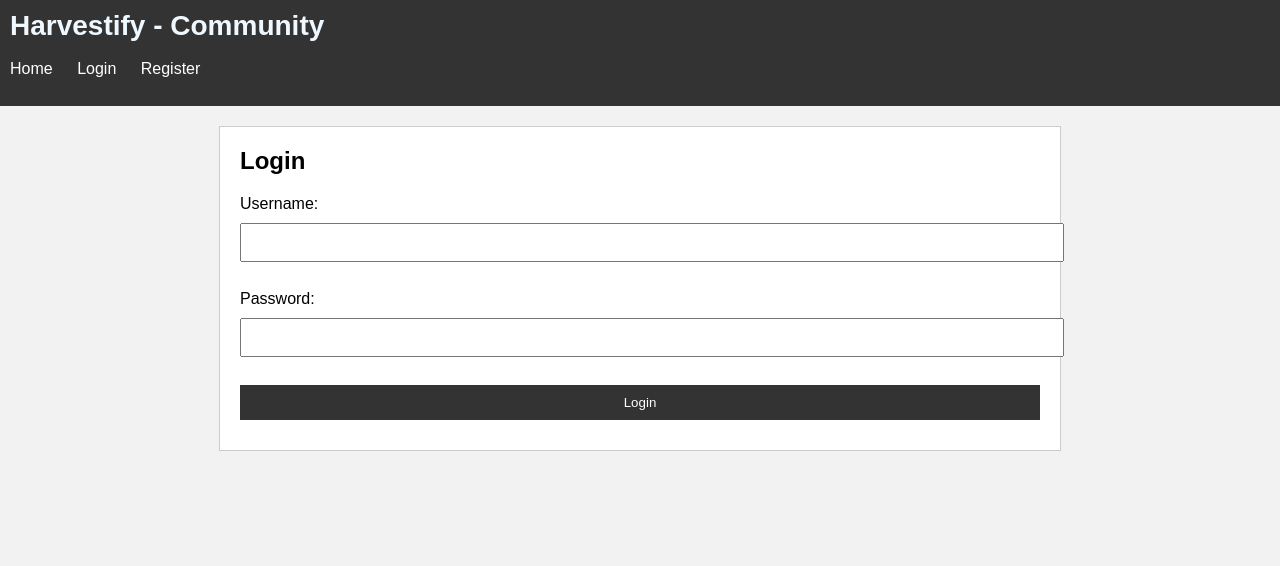
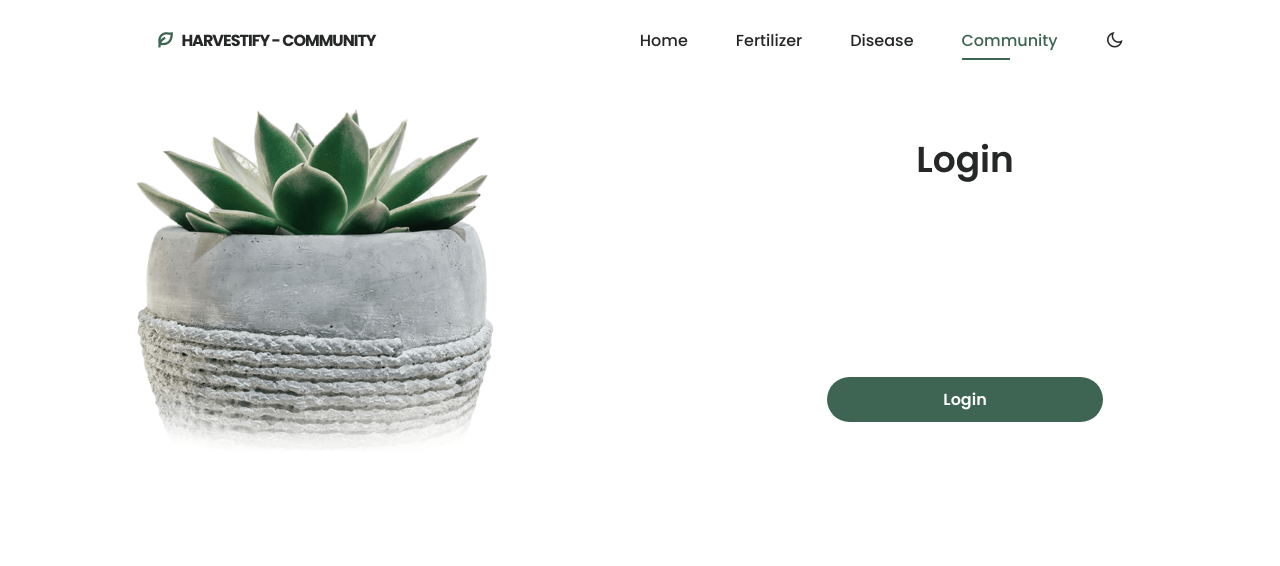
Before and after one commit to Major-project-BE/Harvestify, a Flask app: page /login in a window 1280 px wide. Shown: the top 566 px of the page. Run offline with Flask 3, Linux system fonts and the light colour scheme; some libraries are stand-ins or nearby versions.

Commit message:
Login & Register Changed

```diff
--- a/app/app.py
+++ b/app/app.py
@@ -98,6 +98,7 @@ def home():
     title = 'Harvestify - Home'
     return render_template('homie.html', title = title)
 
+
 # @ app.route('/homie')
 # def homeieee():
 #     title = 'Harvestify - Home'
@@ -195,7 +196,7 @@ app.secret_key = 'your_secret_key'
 
 
 
-@app.route('/register', methods=['GET', 'POST'])
+@app.route('/register', methods=['POST','GET'])
 def register():
     if request.method == 'POST':
         username = request.form['username']
@@ -212,10 +213,11 @@ def register():
             flash('Registration successful. You can now log in.')
             return redirect(url_for('login'))
 
-    return render_template('register.html')
+    return render_template('login_new.html')
 
-@app.route('/login', methods=['GET', 'POST'])
+@app.route('/login', methods=['POST','GET'])
 def login():
+    title = "Harvestify - Community"
     if request.method == 'POST':
         username = request.form['username']
         password = request.form['password']
@@ -228,7 +230,8 @@ def login():
         else:
             flash('Invalid username or password.')
 
-    return render_template('login.html')
+
+    return render_template('login_new.html',title=title)
 
 @app.route('/logout')
 def logout():
--- a/app/static/js/main.js
+++ b/app/static/js/main.js
@@ -139,3 +139,14 @@ sr.reveal(`.home__social`, {delay: 600})
 sr.reveal(`.about__img, .contact__box`,{origin: 'left'})
 sr.reveal(`.about__data, .contact__form`,{origin: 'right'})
 sr.reveal(`.steps__card, .product__card, .questions__group, .footer`,{interval: 100})
+
+const sr_new = ScrollReveal({
+    origin:'down',
+    distance:'60px',
+    duration:2500,
+    delay:500
+
+})
+
+sr_new.reveal('.login-register')
+sr_new.reveal('.login_img')
--- a/app/templates/homie.html
+++ b/app/templates/homie.html
@@ -62,7 +62,7 @@
             <!--==================== HOME ====================-->
             <section class="home" id="home">
                 <div class="home__container container grid">
-                    <img src= "{{ url_for('static', filename='images/OIP__5_-removebg-preview.png') }}" alt="" class="home__img">
+                    <img src= "{{ url_for('static', filename='images/OIP__5_-removebg-preview.png') }}" alt="" class="home__img"    >
 
                     <div class="home__data">
                         <h1 class="home__title">
--- /dev/null
+++ b/app/templates/login_new.html
@@ -0,0 +1,345 @@
+<!DOCTYPE html>
+    <html lang="en">
+    <head>
+        <meta charset="UTF-8">
+        <meta name="viewport" content="width=device-width, initial-scale=1.0">
+
+        <!--=============== FAVICON ===============-->
+        <link rel="shortcut icon" href="{{ url_for('static', filename='images/favicon.png') }}" type="image/x-icon">
+
+        <!--=============== REMIX ICONS ===============-->
+        <link href="https://cdn.jsdelivr.net/npm/remixicon@2.5.0/fonts/remixicon.css" rel="stylesheet">
+        <link href='https://unpkg.com/boxicons@2.1.4/css/boxicons.min.css' rel='stylesheet'>
+
+        <!--=============== CSS ===============-->
+        <link rel="stylesheet" href="{{ url_for('static', filename='css/styles.css') }}">
+
+        <title>{{title}}</title>
+
+        <style>
+            *{
+                margin: 0;
+                padding: 0;
+                box-sizing: border-box;
+                font-family: "Poppins",sans-serif;
+
+            }
+
+            .container-login{
+
+                margin-top: 100px;
+                display: grid;
+                grid-template-columns:  repeat(auto-fit, minmax(300px, 1fr));
+                column-gap: 20px;
+                margin-bottom: 100px;
+                /* display: flex;*/
+                justify-items: center;
+
+
+            }
+
+            /* @media only screen and (max-width:780px) {
+                .container-login{
+                    flex-direction: column;
+                    align-items: center;
+                }
+            } */
+
+            .wrapper-login{
+                width: 360px;
+                color: #fff;
+                background-color: transparent;
+                border: 2px solid rgba(255, 255, 255, .2);
+                border-radius: 10px;
+                padding: 30px 40px;
+
+
+
+            }
+
+            .wrapper-register{
+                width: 360px;
+                color: #fff;
+                background-color: transparent;
+                border: 2px solid rgba(255, 255, 255, .2);
+                border-radius: 10px;
+                padding: 30px 40px;
+
+            }
+
+            .wrapper-login h2{
+                font-size: 36px;
+                text-align: center;
+            }
+
+            .wrapper-register h2{
+                font-size: 36px;
+                text-align: center;
+            }
+
+
+            .wrapper-login .input-box{
+                position: relative;
+                width: 100%;
+                height: 50px;
+                margin: 30px 0;
+            }
+
+            .wrapper-register .input-box{
+                position: relative;
+                width: 100%;
+                height: 50px;
+                margin: 30px 0;
+            }
+
+            .input-box input{
+                width: 100%;
+                height: 100%;
+                background: transparent;
+                border: none;
+                outline: none;
+                border: 2px solid rgba(255,255,255,.2);
+                border-radius: 40px;
+                font-size: 16px;
+                color: #fff;
+                padding: 20px 45px 20px 20px;
+
+            }
+
+            .input-box input::placeholder{
+                color: #fff;
+            }
+
+            .input-box i{
+                position: absolute;
+                right: 20px;
+                top: 50%;
+                transform: translateY(-50%);
+                font-size: 20px;
+
+            }
+
+            .wrapper-login .btn{
+                width: 100%;
+                height: 45px;
+                background: #3e6553;
+                border: none;
+                overflow: none;
+                border-radius: 40px;
+                box-shadow: 0 0 10px rgba(0, 0, 0, -1);
+                cursor: pointer;
+                font-size: 16px;
+                color: #fff;
+                font-weight: 600;
+
+            }
+
+            .wrapper-register .btn{
+                width: 100%;
+                height: 45px;
+                background: #3e6553;
+                border: none;
+                overflow: none;
+                border-radius: 40px;
+                box-shadow: 0 0 10px rgba(0, 0, 0, -1);
+                cursor: pointer;
+                font-size: 16px;
+                color: #fff;
+                font-weight: 600;
+            }
+
+            .wrapper-login .register-link{
+                font-size: 14.5px;
+                text-align: center;
+                margin:20px 0 15px;
+
+            }
+
+            .wrapper-register .login-link{
+                font-size: 14.5px;
+                text-align: center;
+                margin:20px 0 15px;
+            }
+
+
+
+            .register-link p a{
+                color: #fff;
+                text-decoration: none;
+                font-weight: 600;
+
+            }
+
+            .login-link p a{
+                color: #fff;
+                text-decoration: none;
+                font-weight: 600;
+            }
+
+            .register-link p a:hover{
+                text-decoration: underline;
+                cursor: pointer;
+            }
+
+            .login-link p a:hover{
+                text-decoration: underline;
+                cursor: pointer;
+            }
+
+
+            .login_image{
+                padding-left: 120px;
+
+            }
+            /* .login-register{
+                position: relative;
+                width: 100%;
+                padding-left: 100px;
+                margin: 0 auto;
+
+            } */
+            .card {
+                position: relative;
+                width: 360px;
+                transform-style: preserve-3d;
+                transition: all 0.5s ease;
+
+
+            }
+
+            .wrapper-login{
+                position: absolute;
+                backface-visibility: hidden;
+
+            }
+
+            .wrapper-register{
+                position: absolute;
+                backface-visibility: hidden;
+                transform: rotateY(180deg);
+            }
+
+            .card.is-flipped{
+                transform : rotateY(180deg);
+
+            }
+
+
+
+
+        </style>
+    </head>
+    <body>
+        <!--==================== HEADER ====================-->
+        <header class="header" id="header">
+            <nav class="nav container">
+                <a href="{{ url_for('home') }}" class="nav__logo">
+                    <i class="ri-leaf-line nav__logo-icon"></i> Harvestify - Community
+                </a>
+
+                <div class="nav__menu" id="nav-menu">
+                    <ul class="nav__list">
+                        <li class="nav__item">
+                            <a href="{{ url_for('home') }}" class="nav__link ">Home</a>
+                        </li>
+                        <li class="nav__item">
+                            <a href="{{ url_for('fertilizer_recommendation') }}" class="nav__link ">Fertilizer</a>
+                        </li>
+                        <li class="nav__item">
+                            <a href="{{ url_for('disease_prediction') }}" class="nav__link ">Disease</a>
+                        </li>
+                        <li class="nav__item">
+                            <a href="{{ url_for('home_community') }}" class="nav__link active-link">Community</a>
+                        </li>
+                        <!-- <li class="nav__item">
+                            <a href="#contact" class="nav__link">Contact Us</a>
+                        </li> -->
+                    </ul>
+
+                    <div class="nav__close" id="nav-close">
+                        <i class="ri-close-line"></i>
+                    </div>
+                </div>
+
+                <div class="nav__btns">
+                    <!-- Theme change button -->
+                    <i class="ri-moon-line change-theme" id="theme-button"></i>
+
+                    <div class="nav__toggle" id="nav-toggle">
+                        <i class="ri-menu-line"></i>
+                    </div>
+                </div>
+            </nav>
+        </header>
+
+
+        <section class="container-login" >
+
+                <div class="login_img">
+                    <img src="{{url_for('static',filename='images/home.png')}}" alt="" width="360px" >
+                </div>
+
+
+
+                <div class="login-register">
+                    <div class="card">
+                        <div class="wrapper-login">
+
+                            <form action="" method="POST">
+                                <h2>Login</h2>
+                                <div class="input-box">
+                                    <input type="text" placeholder=" Username" id="username" name="username" required>
+                                    <i class='bx bxs-user'></i>
+                                </div>
+                                <div class="input-box">
+                                    <input type="password" placeholder=" Password" id="password" name="password" required>
+                                    <i class='bx bxs-lock-alt'></i>
+                                </div>
+
+                                <button type="submit"  class="btn">Login</button>
+
+                                <div class="register-link" >
+                                    <p>Don't have an account ?  <a onclick="flip()">Register</a> </p>
+                                </div>
+                            </form>
+                        </div>
+
+                        <div class="wrapper-register">
+
+                            <form action="/register" method="POST">
+                                <h2>Register</h2>
+                                <div class="input-box">
+                                    <input type="text" placeholder=" Username" id="username" name="username" required>
+                                    <i class='bx bxs-user'></i>
+                                </div>
+                                <div class="input-box">
+                                    <input type="password" placeholder=" Password" id="password" name="password" required>
+                                    <i class='bx bxs-lock-alt'></i>
+                                </div>
+                                <button type="submit"  class="btn">Register</button>
+                                <div class="login-link" >
+                                    <p>Back to Login ?  <a onclick="flip()">Login</a> </p>
+                                </div>
+                            </form>
+                        </div>
+                    </div>
+
+                </div>
+
+
+
+        </section>
+        <script>
+            function flip(){
+                var card = document.querySelector('.card');
+                card.classList.toggle('is-flipped');
+            }
+        </script>
+
+<script src="{{ url_for('static', filename='js/scrollreveal.min.js') }}"></script>
+
+    <!--=============== MAIN JS ===============-->
+<script src="{{ url_for('static', filename='js/main.js') }}"></script>
+
+</body>
+</html>
```
